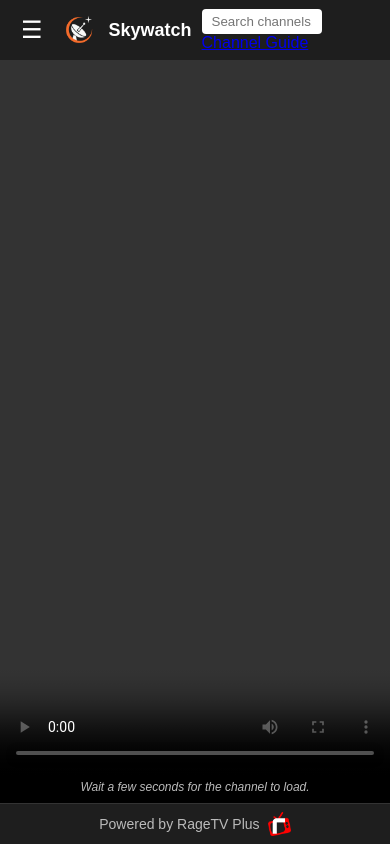
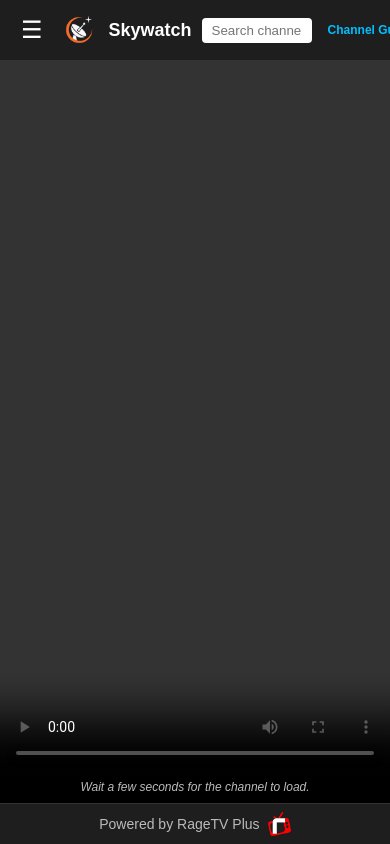
Before and after one commit to Blazebat/bug-free-octo-palm-tree, a plain HTML site: page index.html in a window 390 px wide. Drawn offline with Linux system fonts and the light colour scheme; a script that the page names is missing.

Commit message:
Update style.css

```diff
--- a/style.css
+++ b/style.css
@@ -34,12 +34,32 @@ header h1 {
   margin: 0;
 }
 
+.header-right {
+  margin-left: auto;
+  display: flex;
+  align-items: center;
+  gap: 10px;
+}
+
 #searchBar {
-  margin-left: auto;
   padding: 5px 10px;
   border-radius: 4px;
   border: none;
   outline: none;
+}
+
+.guide-link {
+  color: #00bfff;
+  text-decoration: none;
+  font-weight: bold;
+  padding: 5px 10px;
+  border-radius: 4px;
+  transition: background 0.2s;
+  white-space: nowrap;
+}
+
+.guide-link:hover {
+  background: rgba(0, 191, 255, 0.2);
 }
 
 #togglePanel {
@@ -185,6 +205,10 @@ footer {
     width: 70%;
   }
   #searchBar {
-    width: 100px;
+    width: 90px;
+  }
+  .guide-link {
+    font-size: 12px;
+    padding: 4px 6px;
   }
 }
```
